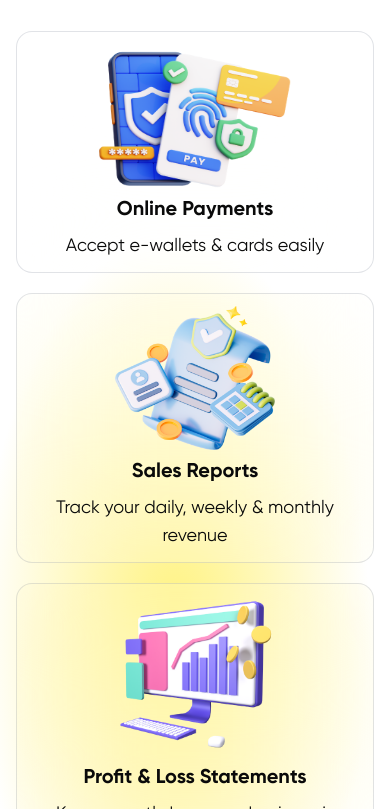
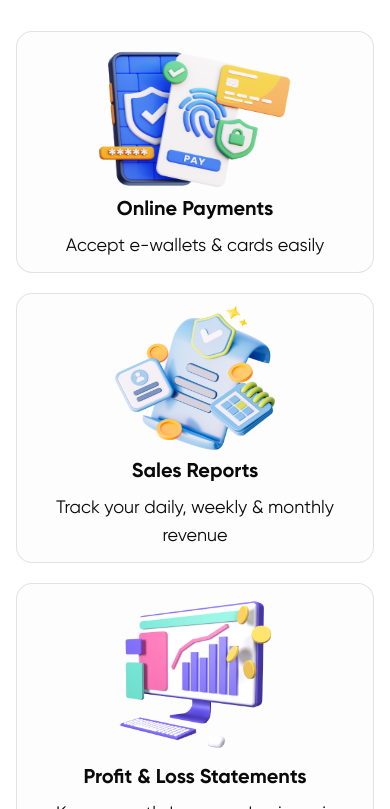
Before and after one commit to callmeniyu/SanoftPOS, a Next.js app: page / in a window 390 px wide. Shown: the part 1917-2726 px from the top of the page. Built offline with nearby package versions, Linux system fonts and the light colour scheme.

Commit message:
remaining:responsiveness to medium device

```diff
--- a/app/globals.css
+++ b/app/globals.css
@@ -33,7 +33,7 @@
     width: 100%;
     background-image: radial-gradient(closest-side, rgba(255, 230, 0, 0.41), #fff);
     position: absolute;
-    top: 750px;
+    top: 900px;
     left: -20px;
     z-index: -1;
     overflow: hidden;
@@ -44,7 +44,7 @@
         width: 100%;
         position: absolute;
             background-image: radial-gradient(closest-side, rgba(255, 230, 0, 0.51), #fff);
-        top: 2150px;
+        top: 2250px;
         left: -20px;
         overflow: hidden;
     }
--- a/components/FeatureCard.tsx
+++ b/components/FeatureCard.tsx
@@ -17,7 +17,7 @@ const FeatureCard = ({ image, title, desc, img_style }: FeatureCardProps) => {
                 boxShadow: "0 10px 25px -5px rgba(0, 0, 0, 0.1)"
             }}
             transition={{ type: "spring", stiffness: 300 }}
-            className={`flex-1 p-3 px-4 border-[1.5px] border-gray-400/30 rounded-2xl flex flex-col justify-center items-center gap-2 bg-white/10 backdrop-blur-3xl`}
+            className={`flex-1 p-3 px-4 border-[1.5px] border-gray-400/30 rounded-2xl flex flex-col justify-center items-center gap-2 bg-gray-200/10 backdrop-blur-3xl`}
         >
             <motion.div
                 initial={{ scale: 1 }}
--- a/components/Features.tsx
+++ b/components/Features.tsx
@@ -14,7 +14,7 @@ const Features = () => {
 
     return (
         <div className="mt-12">
-            <div className="feature_gradient"></div>
+            {/* <div className="feature_gradient"></div> */}
             <motion.h5
                 initial={{ y: -20, opacity: 0 }}
                 whileInView={{ y: 0, opacity: 1 }}
```
